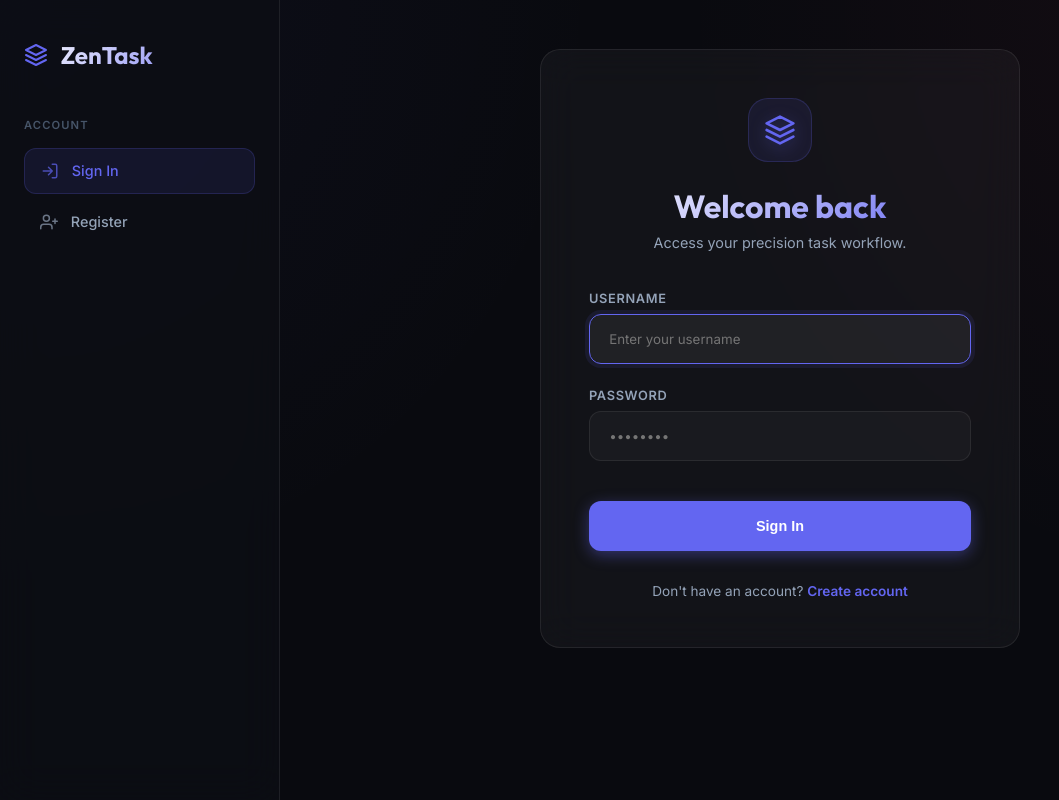
After one commit to sominenivenkatarajesh/To-Do-List, a Django app: a page that uses app/templates/base.html in a window 1280 px wide. The commit adds this page. Shown: the whole page, without its empty margins (0-1059 px from the left). Run offline with Django 5.2, Linux system fonts and the light colour scheme.

Commit message:
Implement user authentication, registration, and task/category isolation by user

```diff
--- a/app/models.py
+++ b/app/models.py
@@ -3,6 +3,7 @@ from django.contrib.auth.models import User
 
 
 class Category(models.Model):
+    user = models.ForeignKey(User, on_delete=models.CASCADE, related_name="categories", null=True, blank=True)
     name = models.CharField(max_length=100)
 
     def __str__(self):
@@ -17,6 +18,7 @@ class Task(models.Model):
         ('urgent', 'Urgent'),
     ]
 
+    user = models.ForeignKey(User, on_delete=models.CASCADE, related_name="tasks", null=True, blank=True)
     title = models.CharField(max_length=200)
     description = models.TextField(blank=True)
     completed = models.BooleanField(default=False)
--- a/app/templates/base.html
+++ b/app/templates/base.html
@@ -21,6 +21,7 @@
             <span>ZenTask</span>
         </div>
 
+        {% if user.is_authenticated %}
         <nav class="nav-group">
             <span class="nav-label">General</span>
             <a href="{% url 'task-list' %}" class="nav-link {% if request.resolver_match.url_name == 'task-list' %}active{% endif %}">
@@ -36,6 +37,38 @@
                 <span>Categories</span>
             </a>
         </nav>
+
+        <div class="user-profile">
+            <div class="user-info">
+                <div class="avatar">
+                    {{ user.username|slice:":1"|upper }}
+                </div>
+                <div class="details">
+                    <span class="username">{{ user.username }}</span>
+                    <span class="email">{{ user.email|default:"Registered User" }}</span>
+                </div>
+            </div>
+            <form action="{% url 'logout' %}" method="post" style="margin: 0; padding: 0; width: 100%;">
+                {% csrf_token %}
+                <button type="submit" class="logout-btn" style="border: none; cursor: pointer; text-align: left; width: 100%; display: flex; align-items: center; justify-content: flex-start; outline: none; font-family: inherit;">
+                    <svg xmlns="http://www.w3.org/2000/svg" width="18" height="18" viewBox="0 0 24 24" fill="none" stroke="currentColor" stroke-width="2" stroke-linecap="round" stroke-linejoin="round"><path d="M9 21H5a2 2 0 0 1-2-2V5a2 2 0 0 1 2-2h4M16 17l5-5-5-5M21 12H9"/></svg>
+                    <span>Sign Out</span>
+                </button>
+            </form>
+        </div>
+        {% else %}
+        <nav class="nav-group">
+            <span class="nav-label">Account</span>
+            <a href="{% url 'login' %}" class="nav-link {% if request.resolver_match.url_name == 'login' %}active{% endif %}">
+                <svg xmlns="http://www.w3.org/2000/svg" width="24" height="24" viewBox="0 0 24 24" fill="none" stroke="currentColor" stroke-width="2" stroke-linecap="round" stroke-linejoin="round"><path d="M15 3h4a2 2 0 0 1 2 2v14a2 2 0 0 1-2 2h-4M10 17l5-5-5-5M15 12H3"/></svg>
+                <span>Sign In</span>
+            </a>
+            <a href="{% url 'register' %}" class="nav-link {% if request.resolver_match.url_name == 'register' %}active{% endif %}">
+                <svg xmlns="http://www.w3.org/2000/svg" width="24" height="24" viewBox="0 0 24 24" fill="none" stroke="currentColor" stroke-width="2" stroke-linecap="round" stroke-linejoin="round"><path d="M16 21v-2a4 4 0 0 0-4-4H5a4 4 0 0 0-4 4v2M8.5 3a4 4 0 1 0 0 8 4 4 0 1 0 0-8zM20 8v6M23 11h-6"/></svg>
+                <span>Register</span>
+            </a>
+        </nav>
+        {% endif %}
     </aside>
 
     <main>
--- /dev/null
+++ b/app/templates/login.html
@@ -0,0 +1,42 @@
+{% extends "base.html" %}
+
+{% block content %}
+<div style="display: flex; align-items: center; justify-content: center; min-height: 75vh;">
+    <div class="form-card" style="width: 100%; max-width: 480px; backdrop-filter: blur(20px);">
+        <div style="text-align: center; margin-bottom: 2.5rem;">
+            <div style="display: inline-flex; align-items: center; justify-content: center; width: 64px; height: 64px; background: rgba(99, 102, 241, 0.1); border-radius: var(--radius-lg); border: 1px solid rgba(99, 102, 241, 0.2); margin-bottom: 1.5rem;">
+                <svg xmlns="http://www.w3.org/2000/svg" width="32" height="32" viewBox="0 0 24 24" fill="none" stroke="#6366f1" stroke-width="2" stroke-linecap="round" stroke-linejoin="round" style="filter: drop-shadow(0 4px 8px rgba(99, 102, 241, 0.3));"><path d="M12 2L2 7l10 5 10-5-10-5zM2 17l10 5 10-5M2 12l10 5 10-5"/></svg>
+            </div>
+            <h2 style="font-family: var(--font-header); font-size: 2rem; font-weight: 700; background: linear-gradient(135deg, #fff 0%, #6366f1 100%); -webkit-background-clip: text; background-clip: text; -webkit-text-fill-color: transparent;">Welcome back</h2>
+            <p style="color: var(--text-dim); font-size: 0.9rem; margin-top: 0.5rem;">Access your precision task workflow.</p>
+        </div>
+
+        {% if form.errors %}
+        <div style="background: rgba(244, 63, 94, 0.1); border: 1px solid rgba(244, 63, 94, 0.2); padding: 1rem; border-radius: var(--radius-md); margin-bottom: 1.5rem; color: var(--urgent); font-size: 0.85rem; line-height: 1.4;">
+            Your username and password didn't match. Please try again.
+        </div>
+        {% endif %}
+
+        <form method="post" action="{% url 'login' %}">
+            {% csrf_token %}
+            <div>
+                <label for="id_username" style="display: block; font-size: 0.8rem; font-weight: 600; color: var(--text-dim); margin-bottom: 0.5rem; text-transform: uppercase; letter-spacing: 0.05em;">Username</label>
+                <input type="text" name="username" autofocus required id="id_username" placeholder="Enter your username">
+            </div>
+
+            <div>
+                <label for="id_password" style="display: block; font-size: 0.8rem; font-weight: 600; color: var(--text-dim); margin-bottom: 0.5rem; text-transform: uppercase; letter-spacing: 0.05em;">Password</label>
+                <input type="password" name="password" required id="id_password" placeholder="••••••••">
+            </div>
+
+            <button type="submit" class="btn btn-primary" style="width: 100%; justify-content: center; padding: 1rem; margin-top: 1rem;">
+                Sign In
+            </button>
+        </form>
+
+        <div style="text-align: center; margin-top: 2rem; font-size: 0.85rem; color: var(--text-dim);">
+            Don't have an account? <a href="{% url 'register' %}" style="color: var(--primary); text-decoration: none; font-weight: 600; transition: var(--transition);">Create account</a>
+        </div>
+    </div>
+</div>
+{% endblock %}
--- a/app/urls.py
+++ b/app/urls.py
@@ -1,7 +1,8 @@
 from django.urls import path
+from django.contrib.auth.views import LoginView, LogoutView
 from .views import (
     TaskListView, TaskCreateView, TaskUpdateView, TaskDeleteView,
-    CategoryCreateView, CategoryDeleteView
+    CategoryCreateView, CategoryDeleteView, RegisterView
 )
 
 
@@ -12,4 +13,7 @@ urlpatterns = [
     path("delete/<int:pk>/", TaskDeleteView.as_view(), name="task-delete"),
     path("category/add/", CategoryCreateView.as_view(), name="category-add"),
     path("category/delete/<int:pk>/", CategoryDeleteView.as_view(), name="category-delete"),
+    path("login/", LoginView.as_view(template_name="login.html"), name="login"),
+    path("logout/", LogoutView.as_view(next_page="login"), name="logout"),
+    path("register/", RegisterView.as_view(), name="register"),
 ]
--- a/myproject/settings.py
+++ b/myproject/settings.py
@@ -132,3 +132,8 @@ DEFAULT_AUTO_FIELD ='django.db.models.BigAutoField'
 # Email Configuration (Console backend for testing)
 EMAIL_BACKEND = 'django.core.mail.backends.console.EmailBackend'
 EMAIL_HOST_USER = 'notifications@zentask.com'
+
+# Authentication Configuration
+LOGIN_URL = 'login'
+LOGIN_REDIRECT_URL = 'task-list'
+LOGOUT_REDIRECT_URL = 'login'
```
Also changed, not shown: app/forms.py (+10 -1 lines), app/templates/register.html (added, +49 -0 lines), app/views.py (+58 -8 lines), app/migrations/0005_category_user_task_user.py (added).
